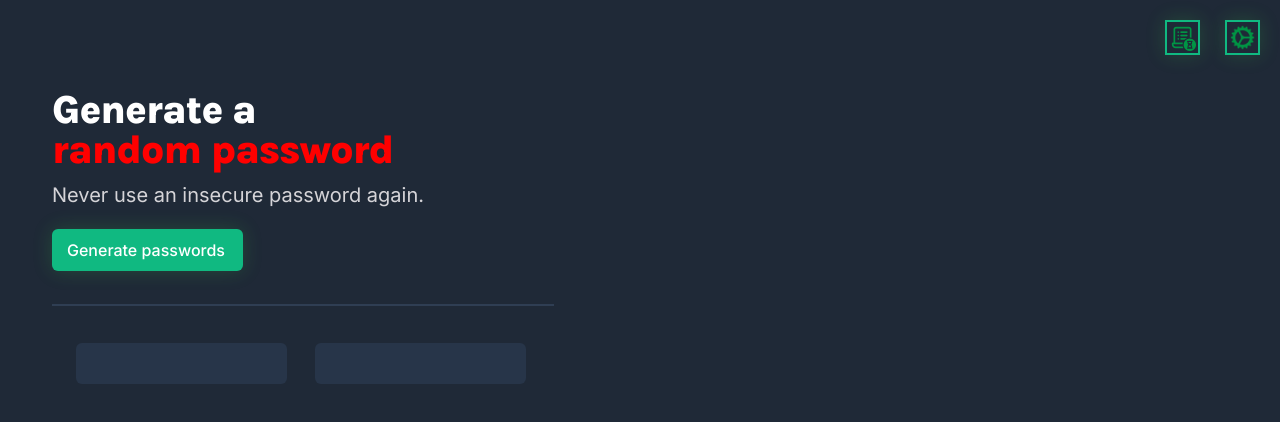
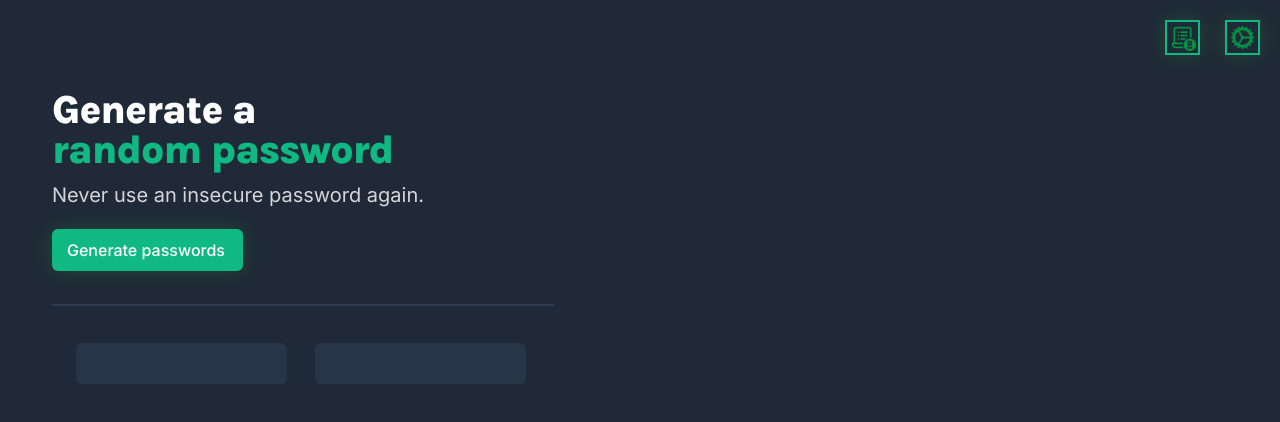
Before and after one commit to Mohamed-Ashraf2008/password-generator, a website built with Vite: page index.html in a window 1280 px wide. Built offline with nearby package versions, Linux system fonts and the light colour scheme.

Commit message:
update index.css

```diff
--- a/index.css
+++ b/index.css
@@ -20,7 +20,7 @@ h1{
     line-height: 40px;
     letter-spacing: -0.025em;
     text-align: left;
-    color: red;
+    color: #10B981;
 }
 .h1-1{
     color: white;
```
